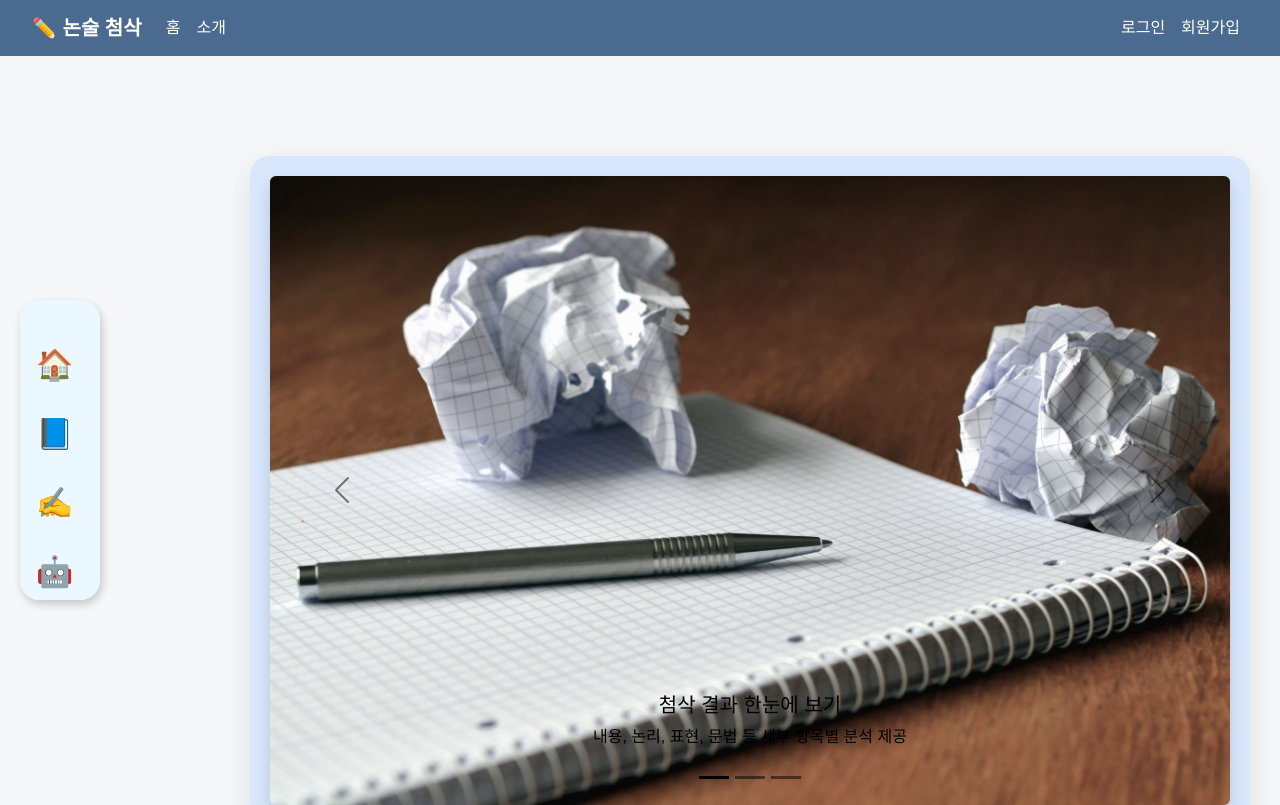
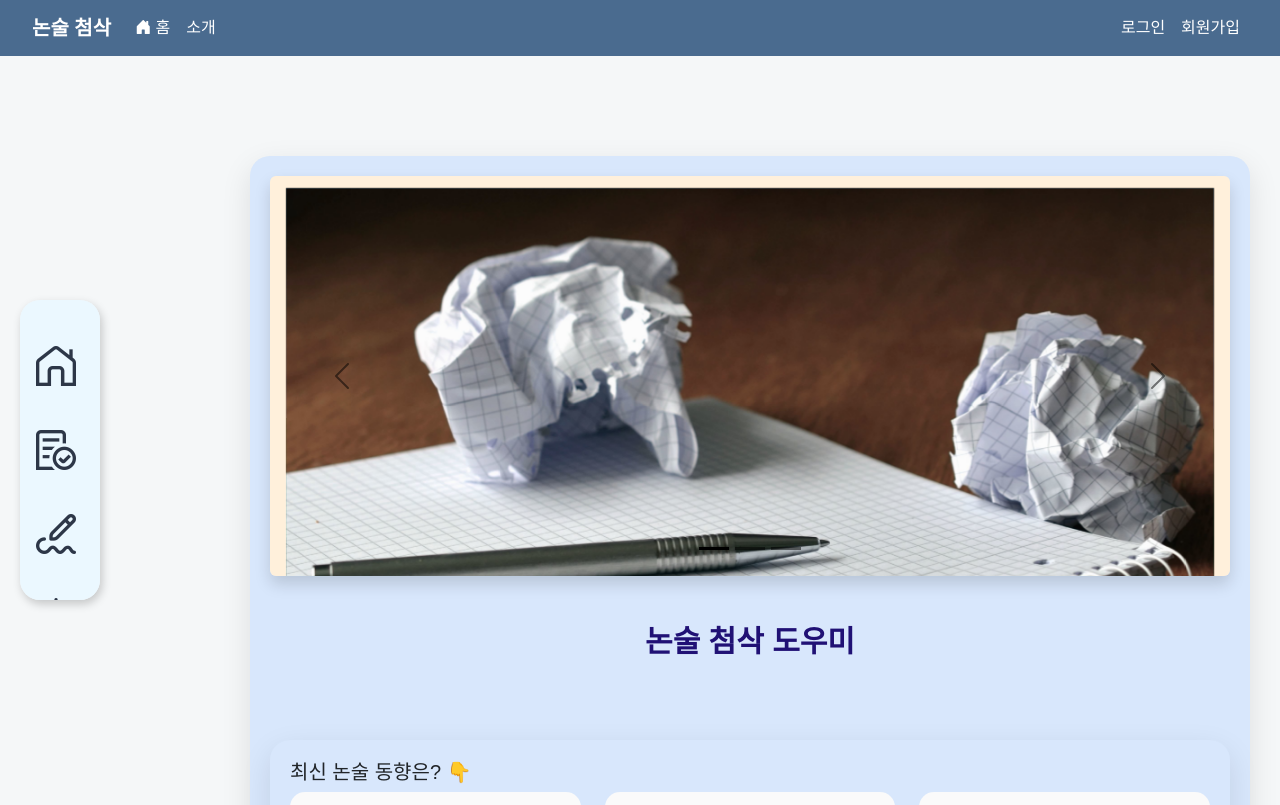
Before and after one commit to NK991118/SKN14-4th-5Team, a Django app: page / in a window 1280 px wide. Shown: the top 805 px of the page. Run offline with Django 5.2, Linux system fonts and the light colour scheme; some libraries are stand-ins or nearby versions.

Commit message:
Feat: 사이드바 아이콘 추가, 스타일 추가 변경, nav 아이콘 추가, 카드 뉴스 추가, base에 아이콘 stylesheet 추가

```diff
--- a/LeeNakyung/fourth_project/static/css/style.css
+++ b/LeeNakyung/fourth_project/static/css/style.css
@@ -48,6 +48,7 @@
 }
 
 .menu-item {
+    flex-direction: row;
     display: flex;
     align-items: center;
     padding: 12px 16px;
@@ -76,7 +77,10 @@
 }
 
 .menu-icon {
-    font-size: 30px;
+    margin-right: 15px; /* 아이콘과 글자 사이 여백 */
+    display: flex;
+    align-items: center;
+    font-size: 40px;
     text-align: center;
 }
 
@@ -151,9 +155,36 @@
 }
 
 .carousel-slide-overlay {
-  position: relative;
+    position: relative;
 }
 
+.carousel-item {
+    height: 400px; /* 전체 슬라이드 높이 고정 */
+    overflow: hidden; /* 넘치는 이미지 잘라냄 */
+}
+
+.carousel-item img {
+    width: 100%;
+    height: 100%;
+    object-fit: cover; /* 비율 유지 */
+}
+
+
+/* 캐러셀 내부 링크는 hover 효과 제거 */
+.carousel .login-required:hover {
+    background-color: transparent !important;
+    color: inherit !important;
+    text-decoration: none !important;
+}
+
+.carousel-inner {
+    transition: transform 0.6s ease;
+}
+
+
+.footer {
+    background-color: white;
+}
 
 
 
--- a/LeeNakyung/fourth_project/templates/app/index.html
+++ b/LeeNakyung/fourth_project/templates/app/index.html
@@ -10,7 +10,6 @@
 {% block content %}
 <!-- 본문 -->
 <div class="container">
-
     <div id="carouselExampleDark" class="carousel carousel-dark slide mb-5" data-bs-ride="carousel">
     <div class="carousel-indicators">
         <button type="button" data-bs-target="#carouselExampleDark" data-bs-slide-to="0" class="active" aria-current="true" aria-label="슬라이드 1"></button>
@@ -31,7 +30,7 @@
         </div>
 
         <div class="carousel-item active" data-bs-interval="5000">
-            <a href="{% url 'app:02_my_answer' %}">
+            <a href="{% url 'app:02_my_answer' %}" class="login-required">
                 <div class="carousel-slide-overlay">
                     <img src="{% static 'images/university.jpg' %}" class="d-block w-100" alt="슬라이드1">
                     <div class="carousel-caption d-none d-md-block">
@@ -43,7 +42,7 @@
         </div>
 
         <div class="carousel-item active" data-bs-interval="5000">
-            <a href="{% url 'app:02_my_answer' %}">
+            <a href="{% url 'app:02_my_answer' %}" class="login-required">
                 <div class="carousel-slide-overlay">
                     <img src="{% static 'images/note.jpeg' %}" class="d-block w-100" alt="슬라이드1">
                     <div class="carousel-caption d-none d-md-block">
@@ -66,83 +65,84 @@
 
 <h1>논술 첨삭 도우미</h1>
 <div class="container">
+    <h5>최신 논술 동향은? 👇</h5>
     <div class="row">
         <div class="col-md-4 mb-4">
             <div class="card p-3">
-        <a href="{% url 'app:01_select_question' %}">
-        <h5>📘 문항 선택</h5>
-        <p class="text-muted">논술 문항을 선택해 시작하세요</p>
+                <img src="https://search.pstatic.net/common/?src=https%3A%2F%2Fimgnews.pstatic.net%2Fimage%2Forigin%2F014%2F2025%2F07%2F31%2F5385144.jpg&type=f200_200&expire=2&refresh=true" class="card-img-top" alt="대입 수시 이미지">
+                <a href="https://www.fnnews.com/news/202507310931197603">
+                    <h5>2026학년도 수시, 논술이 중요해졌다</h5>
                 </a>
             </div>
         </div>
         <div class="col-md-4 mb-4">
             <div class="card p-3">
-        <a href="{% url 'app:02_my_answer' %}"  class="login-required">
-        <h5>✍️ 나의 답안 입력</h5>
-        <p class="text-muted">직접 작성한 답안을 입력하세요</p>
+                <img src="https://search.pstatic.net/common/?src=https%3A%2F%2Fimgnews.pstatic.net%2Fimage%2Forigin%2F5549%2F2025%2F08%2F05%2F7169.jpg&type=ofullfill208_208_empty&expire=2&refresh=true" class="card-img-top" alt="대입 수시 이미지">
+                <a href="https://woman.donga.com/edu/article/all/12/5764810/1">
+                    <h5>면접과 논술, 경쟁 치열한 올해 입시에서 가성비 높은 선택지</h5>
                 </a>
             </div>
         </div>
         <div class="col-md-4 mb-4">
             <div class="card p-3">
-        <a href="{% url 'app:02_my_answer' %}"  class="login-required">
-        <h5>🤖 AI 첨삭 결과</h5>
-        <p class="text-muted">AI가 분석한 결과를 확인하세요</p>
+                <img src="https://search.pstatic.net/common/?src=https%3A%2F%2Fimgnews.pstatic.net%2Fimage%2Forigin%2F5005%2F2025%2F08%2F04%2F946531.jpg&type=f200_200&expire=2&refresh=true" class="card-img-top" alt="대입 수시 이미지">
+                <a href="https://cc.newdaily.co.kr/site/data/html/2025/08/04/2025080400354.html">
+                    <h5>한국기술교육대, 2026학년도 대입 전형 대대적 개편</h5>
                 </a>
             </div>
         </div>
     </div>
+
     <div class="row">
         <div class="col-md-4 mb-4">
             <div class="card p-3">
-        <a href="#">
-        <h5>추가 카드 1</h5>
-        <p class="text-muted">추가 설명 1</p>
+                <img src="https://search.pstatic.net/common/?src=https%3A%2F%2Fimgnews.pstatic.net%2Fimage%2Forigin%2F5723%2F2025%2F07%2F31%2F29275.jpg&type=f200_200&expire=2&refresh=true" class="card-img-top" alt="대입 수시 이미지">
+                <a href="https://weekly.hankooki.com/news/articleView.html?idxno=7121959">
+                    <h5>[핵심! 2026 大入수시] 덕성여대 "논술전형에 약학대학 신설"</h5>
                 </a>
             </div>
         </div>
         <div class="col-md-4 mb-4">
             <div class="card p-3">
-        <a href="#">
-        <h5>추가 카드 2</h5>
-        <p class="text-muted">추가 설명 2</p>
+                <img src="https://search.pstatic.net/common/?src=https%3A%2F%2Fimgnews.pstatic.net%2Fimage%2Forigin%2F5449%2F2025%2F08%2F04%2F87586.jpg&type=f200_200&expire=2&refresh=true" class="card-img-top" alt="대입 수시 이미지">
+                <a href="https://edu.donga.com/news/articleView.html?idxno=92932">
+                    <h5>2026학년도 수시, 주요 대학 전형 변화 정리... 중앙대·경희대·이화여대 주목 포인트는?</h5>
                 </a>
             </div>
         </div>
         <div class="col-md-4 mb-4">
             <div class="card p-3">
-        <a href="#">
-        <h5>추가 카드 3</h5>
-        <p class="text-muted">추가 설명 3</p>
+                <img src="https://search.pstatic.net/common/?src=https%3A%2F%2Fimgnews.pstatic.net%2Fimage%2Forigin%2F5297%2F2025%2F08%2F01%2F815846.jpg&type=ofullfill208_208_empty&expire=2&refresh=true" class="card-img-top" alt="대입 수시 이미지">
+                <a href="https://www.breaknews.com/1137437">
+                    <h5>대입 성공의 지름길 : 고등학교와 계열 선택, 현명한 시작!</h5>
                 </a>
             </div>
         </div>
     </div>
+
     <div class="row">
         <div class="col-md-4 mb-4">
             <div class="card p-3">
-        <a href="#">
-        <h5>추가 카드 4</h5>
-        <p class="text-muted">추가 설명 4</p>
+                <img src="https://search.pstatic.net/common/?src=https%3A%2F%2Fimgnews.pstatic.net%2Fimage%2Forigin%2F014%2F2025%2F07%2F24%2F5381757.jpg&type=f200_200&expire=2&refresh=true" class="card-img-top" alt="대입 수시 이미지">
+                <a href="https://www.fnnews.com/news/202507240935512581">
+                    <h5>혼돈의 2026학년도 대입, 수시정시 전략은</h5>
                 </a>
             </div>
         </div>
         <div class="col-md-4 mb-4">
             <div class="card p-3">
-        <a href="#">
-        <h5>추가 카드 5</h5>
-        <p class="text-muted">추가 설명 5</p>
+                <img src="https://search.pstatic.net/common/?src=https%3A%2F%2Fimgnews.pstatic.net%2Fimage%2Forigin%2F5449%2F2025%2F07%2F15%2F86477.jpg&type=f200_200&expire=2&refresh=true" class="card-img-top" alt="대입 수시 이미지">
+                <a href="https://edu.donga.com/news/articleView.html?idxno=91729">
+                    <h5>올해 대입 논술전형 고사일, 9개교는 수능 전... 수능 후 대학은?</h5>
                 </a>
             </div>
         </div>
         <div class="col-md-4 mb-4">
             <div class="card p-3">
-        <a href="#">
-        <h5>추가 카드 6</h5>
-        <p class="text-muted">추가 설명 6</p>
+                <img src="https://search.pstatic.net/common/?src=https%3A%2F%2Fimgnews.pstatic.net%2Fimage%2Forigin%2F5003%2F2025%2F07%2F19%2F2078256.jpg&type=f200_200&expire=2&refresh=true" class="card-img-top" alt="대입 수시 이미지">
+                <a href="https://www.etoday.co.kr/news/view/2488973">
+                    <h5>“일정 중복 여부 확인해야”⋯올해 대학 논술전형 일정은</h5>
                 </a>
-    </div>
-    </div>
             </div>
         </div>
     </div>
@@ -150,7 +150,6 @@
 {% endblock content %}
 
 {% block script %}
-
 <script>
     const isAuthenticated = {{ user.is_authenticated|yesno:"true,false" }};
     const loginUrl = "{% url 'app:login' %}?next={{ request.path|urlencode }}";
--- a/LeeNakyung/fourth_project/templates/layout/base.html
+++ b/LeeNakyung/fourth_project/templates/layout/base.html
@@ -11,6 +11,13 @@
     <link href="https://cdn.jsdelivr.net/npm/bootstrap@5.3.3/dist/css/bootstrap.min.css" rel="stylesheet">
     <!-- Bootstrap 아이콘 사용을 위한 아이콘 CSS -->
     <link rel="stylesheet" href="https://cdn.jsdelivr.net/npm/bootstrap-icons@1.11.3/font/bootstrap-icons.min.css">
+    <!-- flaticon icons CDN -->
+    <link rel="stylesheet" href="https://cdn-uicons.flaticon.com/uicons-brands/css/uicons-brands.css">
+    <link rel="stylesheet" href="https://cdn-uicons.flaticon.com/uicons-regular-straight/css/uicons-regular-straight.css">
+    <link rel="stylesheet" href="https://cdn-uicons.flaticon.com/uicons-regular-rounded/css/uicons-regular-rounded.css">
+    <link rel="stylesheet" href="https://cdn-uicons.flaticon.com/uicons-bold-rounded/css/uicons-bold-rounded.css">
+    <link rel="stylesheet" href="https://cdn-uicons.flaticon.com/uicons-solid-rounded/css/uicons-solid-rounded.css">
+    <link rel="stylesheet" href="https://cdn-uicons.flaticon.com/uicons-thin-rounded/css/uicons-thin-rounded.css">
 
     <!-- Global CSS -->
     {% comment %} <link rel="stylesheet" href="{% static 'css/global.css' %}"> {% endcomment %}
--- a/LeeNakyung/fourth_project/templates/layout/nav.html
+++ b/LeeNakyung/fourth_project/templates/layout/nav.html
@@ -1,6 +1,6 @@
 <nav class="navbar navbar-expand-lg navbar-custom">
     <div class="container-fluid">
-        <a class="navbar-brand fw-bold" href="{% url 'app:index' %}">✏️ 논술 첨삭</a>
+        <a class="navbar-brand fw-bold" href="{% url 'app:index' %}">논술 첨삭</a>
 
         <button class="navbar-toggler" type="button" data-bs-toggle="collapse" data-bs-target="#navbarNav">
             <span class="navbar-toggler-icon"></span>
@@ -38,7 +38,7 @@
                 <!-- ======== 로그인하지 않은 사용자가 볼 메뉴 ======== -->
                 <ul class="navbar-nav">
                     <li class="nav-item">
-                        <a class="nav-link" href="{% url 'app:index' %}">홈</a>
+                        <a class="nav-link" href="{% url 'app:index' %}"><i class="bi bi-house-door-fill"></i> 홈</a>
                     </li>
                     <li class="nav-item">
                         <a class="nav-link" href="#">소개</a>
--- a/LeeNakyung/fourth_project/templates/layout/sidebar.html
+++ b/LeeNakyung/fourth_project/templates/layout/sidebar.html
@@ -1,19 +1,19 @@
 <!-- sidebar -->
 <div class="sidebar" id="sidebar">
     <a href="{% url "app:index" %}" class="menu-item">
-        <div class="menu-icon">🏠</div>
+        <div class="menu-icon"><i class="fi fi-rs-house-chimney"></i></div>
         <div class="menu-text">홈</div>
     </a>
     <a href="{% url "app:01_select_question" %}" class="menu-item">
-        <div class="menu-icon">📘</div>
+        <div class="menu-icon"><i class="fi fi-rs-memo-circle-check"></i></i></div>
         <div class="menu-text">문항 선택</div>
     </a>
     <a href="{% url "app:02_my_answer" %}" class="login-required">
-        <div class="menu-icon">✍</div>
+        <div class="menu-icon"><i class="fi fi-rr-attribution-pencil"></i></div>
         <div class="menu-text">나의 답안 입력</div>
     </a>
     <a href="{% url "app:02_my_answer" %}" class="login-required">
-        <div class="menu-icon">🤖</div>
+        <div class="menu-icon"><i class="fi fi-rr-user-robot"></i></i></div>
         <div class="menu-text">AI 첨삭 결과</div>
     </a>
 </div>
```
Also changed, not shown: LeeNakyung/fourth_project/app/views.py (line endings or trailing spaces). Lines whose indentation alone changed are shown as unchanged.
